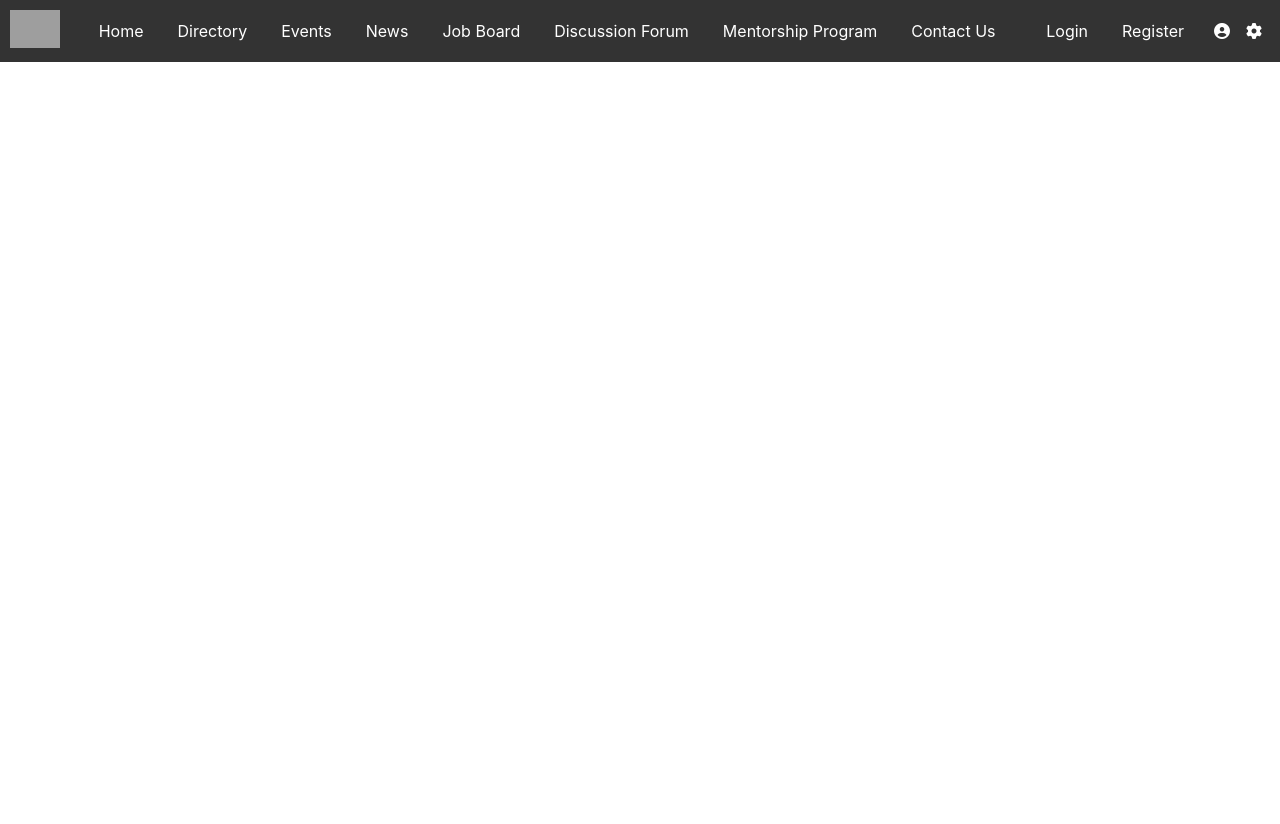
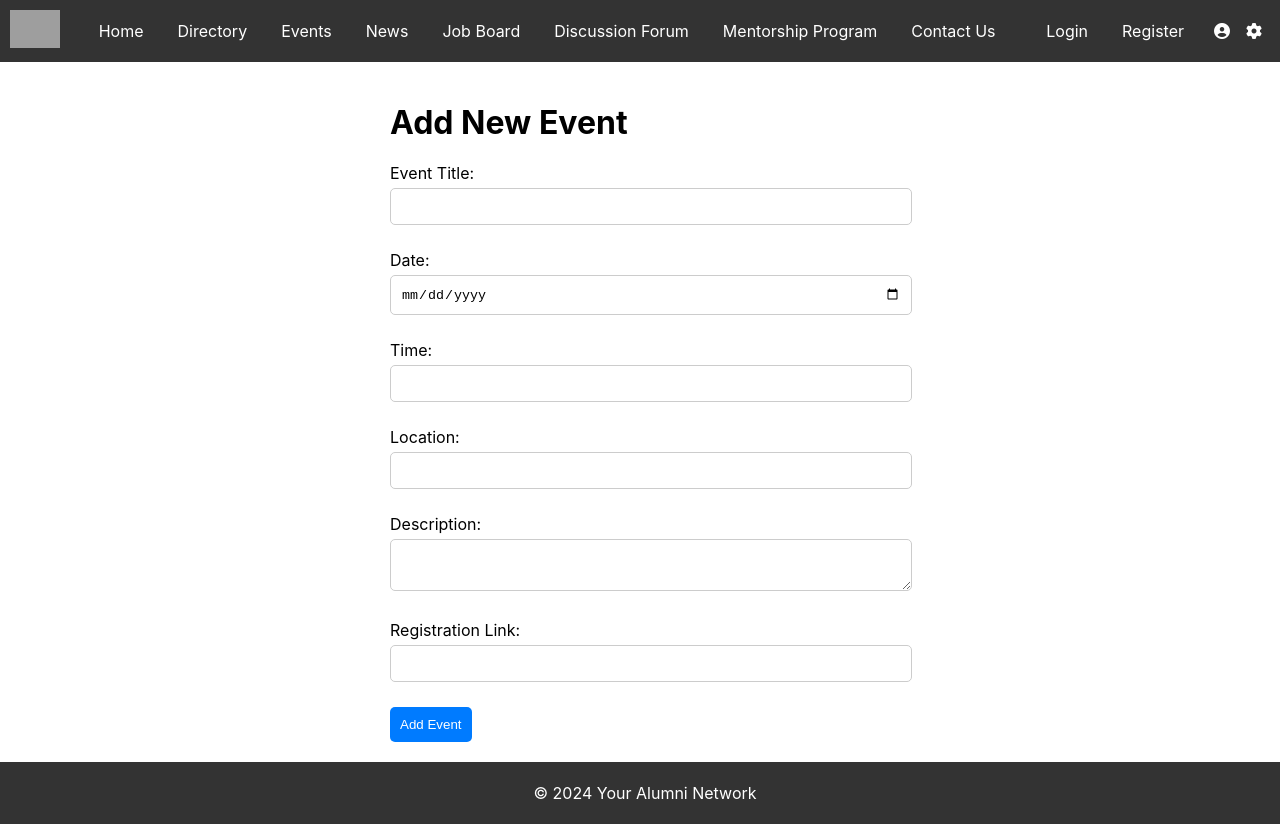
Before and after one commit to kavaskar786/anw, a React (Create React App) app in the folder alumni-network/: page /events/new in a window 1280 px wide. Before the commit the page ends 800 px from the top, so only its background shows below. Built offline with nearby package versions, Linux system fonts and the light colour scheme; grey boxes are pictures that could not be loaded.

Commit message:
added event page

```diff
--- a/alumni-network/package.json
+++ b/alumni-network/package.json
@@ -11,6 +11,8 @@
     "react-dom": "^18.2.0",
     "react-router-dom": "^6.21.1",
     "react-scripts": "5.0.1",
+    "react-slick": "^0.29.0",
+    "slick-carousel": "^1.8.1",
     "web-vitals": "^2.1.4"
   },
   "scripts": {
--- a/alumni-network/src/App.js
+++ b/alumni-network/src/App.js
@@ -15,6 +15,7 @@ import DiscussionForumPage from './components/DiscussionForumPage';
 import MentorshipProgramPage from './components/MentorshipProgramPage';
 import SettingsPage from './components/SettingsPage';
 import ContactUsPage from './components/ContactUsPage';
+import NewEventFormPage from './components/NewEventFormPage';
 const App = () => {
   return (
     <Router>
@@ -28,6 +29,7 @@ const App = () => {
           <Route path="/profile" element={<ProfilePage />} />
           <Route path="/directory" element={<DirectoryPage />} />
           <Route path="/events" element={<EventsPage />} />
+          <Route path="/events/new" element={<NewEventFormPage />} />
           <Route path="/news" element={<NewsPage />} />
           <Route path="/jobboard" element={<JobBoardPage />} />
           <Route path="/discussion" element={<DiscussionForumPage />} />
--- a/alumni-network/src/components/EventsPage.js
+++ b/alumni-network/src/components/EventsPage.js
@@ -1,26 +1,40 @@
 // EventsPage.js
 
-import React from 'react';
-import './css/EventsPage.css'; // Import the CSS file for styling
+import React, { useState } from 'react';
+import { Link } from 'react-router-dom';
+import Footer from '../components/Footer';
+import './css/EventsPage.css';
 
 const EventsPage = () => {
-  const eventsData = [
-    { id: 1, title: 'Networking Mixer', date: '2024-05-15', location: 'Virtual Event' },
-    { id: 2, title: 'Career Workshop', date: '2024-06-10', location: 'Conference Room A' },
-    // Add more events as needed
-  ];
+  const [eventsData, setEventsData] = useState([]);
+
+  const handleAddEvent = (newEventData) => {
+    setEventsData((prevEvents) => [...prevEvents, newEventData]);
+  };
 
   return (
-    <div className="events-container">
-      <h2>Events Page</h2>
-      {eventsData.map((event) => (
-        <div key={event.id} className="event-entry">
-          <h3>{event.title}</h3>
-          <p>Date: {event.date}</p>
-          <p>Location: {event.location}</p>
-          {/* Add more event details as needed */}
+    <div >
+      <div className="events-page-container">
+        <h1>Upcoming Events</h1>
+        <div className="events-list">
+          {eventsData.map((event, index) => (
+            <div key={index} className="event-item">
+              <h2>{event.title}</h2>
+              <p>Date: {event.date}</p>
+              <p>Time: {event.time}</p>
+              <p>Location: {event.location}</p>
+              <p>{event.description}</p>
+              <a href={event.registrationLink} target="_blank" rel="noopener noreferrer">
+                RSVP or Register
+              </a>
+            </div>
+          ))}
         </div>
-      ))}
+        <Link to="/events/new" className="add-event-link">
+          Add New Event
+        </Link>
+      </div>
+      <Footer />
     </div>
   );
 };
--- a/alumni-network/src/components/HomePage.js
+++ b/alumni-network/src/components/HomePage.js
@@ -1,19 +1,56 @@
 // HomePage.js
 
 import React from 'react';
+import Slider from 'react-slick';
 import Footer from '../components/Footer';
-import './css/HomePage.css'; // Import the CSS file for stylingz
+import './css/HomePage.css'; // Import the CSS file for styling
+
+// Import slick-carousel styles
+import 'slick-carousel/slick/slick.css';
+import 'slick-carousel/slick/slick-theme.css';
 
 const HomePage = () => {
+  // Sample data for combined carousel
+  const carouselData = [
+    { type: 'event', content: 'Event 1 - Date and Time' },
+    { type: 'profile', content: 'Featured Alumni 1' },
+    { type: 'event', content: 'Event 2 - Date and Time' },
+    { type: 'profile', content: 'Featured Alumni 2' },
+  ];
+
+  // Slick carousel settings
+  const carouselSettings = {
+    dots: true,
+    infinite: true,
+    speed: 500,
+    slidesToShow: 1,
+    slidesToScroll: 1,
+    autoplay: true,
+    autoplaySpeed: 5000,
+  };
+
   return (
     <div>
       <div className="homepage-container">
         <div className="homepage-content">
+          {/* Combined Carousel */}
+        <div className="carousel-section">
+          <Slider {...carouselSettings}>
+            {carouselData.map((item, index) => (
+              <div key={index}>
+                <p>{item.content}</p>
+              </div>
+            ))}
+          </Slider>
+        </div>
           <h1>Welcome to the Alumni Network!</h1>
           <p>This is the homepage of our alumni networking web app.</p>
           <p>Feel free to explore and connect with fellow alumni.</p>
         </div>
+
+
       </div>
+
       <Footer />
     </div>
   );
--- /dev/null
+++ b/alumni-network/src/components/NewEventFormPage.js
@@ -0,0 +1,111 @@
+// NewEventFormPage.js
+
+import React, { useState } from 'react';
+import { useNavigate } from 'react-router-dom';
+import Footer from '../components/Footer';
+import './css/NewEventFormPage.css';
+
+const NewEventFormPage = ({ onAddEvent }) => {
+  const navigate = useNavigate();
+  const [eventData, setEventData] = useState({
+    title: '',
+    date: '',
+    time: '',
+    location: '',
+    description: '',
+    registrationLink: '',
+  });
+
+  const handleChange = (e) => {
+    const { name, value } = e.target;
+    setEventData((prevData) => ({
+      ...prevData,
+      [name]: value,
+    }));
+  };
+
+  const handleSubmit = (e) => {
+    e.preventDefault();
+    onAddEvent(eventData);
+    navigate('/events');
+  };
+
+  return (
+    <div>
+      <div className="new-event-form-page-container">
+        <form onSubmit={handleSubmit} className="event-form">
+          <h1>Add New Event</h1>
+          <div className="form-group">
+            <label htmlFor="title">Event Title:</label>
+            <input
+              type="text"
+              id="title"
+              name="title"
+              value={eventData.title}
+              onChange={handleChange}
+              required
+            />
+          </div>
+          <div className="form-group">
+            <label htmlFor="date">Date:</label>
+            <input
+              type="date"
+              id="date"
+              name="date"
+              value={eventData.date}
+              onChange={handleChange}
+              required
+            />
+          </div>
+          <div className="form-group">
+            <label htmlFor="time">Time:</label>
+            <input
+              type="text"
+              id="time"
+              name="time"
+              value={eventData.time}
+              onChange={handleChange}
+              required
+            />
+          </div>
+          <div className="form-group">
+            <label htmlFor="location">Location:</label>
+            <input
+              type="text"
+              id="location"
+              name="location"
+              value={eventData.location}
+              onChange={handleChange}
+              required
+            />
+          </div>
+          <div className="form-group">
+            <label htmlFor="description">Description:</label>
+            <textarea
+              id="description"
+              name="description"
+              value={eventData.description}
+              onChange={handleChange}
+              required
+            />
+          </div>
+          <div className="form-group">
+            <label htmlFor="registrationLink">Registration Link:</label>
+            <input
+              type="url"
+              id="registrationLink"
+              name="registrationLink"
+              value={eventData.registrationLink}
+              onChange={handleChange}
+              required
+            />
+          </div>
+          <button type="submit">Add Event</button>
+        </form>
+      </div>
+      <Footer />
+    </div>
+  );
+};
+
+export default NewEventFormPage;
--- a/alumni-network/src/components/css/EventsPage.css
+++ b/alumni-network/src/components/css/EventsPage.css
@@ -1,26 +1,66 @@
 /* EventsPage.css */
 
-.events-container {
-    max-width: 800px;
-    margin: 0 auto;
-    padding: 20px;
-    background-color: white;
-    border-radius: 8px;
-    box-shadow: 0 0 10px rgba(0, 0, 0, 0.1);
+
+.events-page-container {
+  background-image: url("../images/pexels-steve-johnson-1509534.jpg");
+  background-size: cover;
+  background-position: center;
+  height: 100vh;
+  display: flex;
+  flex-direction: column;
+  align-items: center;
+  justify-content: center;
+  color: white;
 }
 
-  .event-entry {
+.events-list {
+  width: 100%;
+  max-width: 800px;
+}
+
+.event-item {
   margin-bottom: 20px;
   padding: 15px;
-    border: 1px solid #ddd;
+  background-color: #f5f5f5;
   border-radius: 8px;
 }
 
-  .event-entry h3 {
-    color: #333;
+.event-item h2 {
+  margin-bottom: 10px;
+  color: #007bff;
 }
 
-  .event-entry p {
-    margin-top: 5px;
-    color: #555;
+.event-item p {
+  margin: 5px 0;
 }
+
+.event-item a {
+  color: #007bff;
+  text-decoration: none;
+  display: inline-block;
+  margin-top: 10px;
+}
+
+.event-item a:hover {
+  text-decoration: underline;
+}
+
+.add-event-link {
+  margin-top: 20px;
+  color: #007bff;
+  text-decoration: none;
+  font-weight: bold;
+}
+
+.add-event-link:hover {
+  text-decoration: underline;
+}
+
+footer {
+  background-color: #333;
+  padding: 5px;
+  text-align: center;
+  color: white;
+  bottom: 0;
+  width: 100%;
+}
--- a/alumni-network/src/components/css/HomePage.css
+++ b/alumni-network/src/components/css/HomePage.css
@@ -17,9 +17,44 @@
   margin-bottom: 50px;
 }
 
+.carousel-section {
+  width: 100%;
+  max-width: 800px;
+  margin-top: 20px;
+  position: relative;
+}
+
+.carousel-section h2 {
+  margin-bottom: 10px;
+}
+
+.slick-dots {
+  bottom: -30px;
+}
+
+.slick-prev,
+.slick-next {
+  font-size: 24px;
+  color: #007bff;
+  position: absolute;
+  top: 50%;
+  transform: translateY(-50%);
+  opacity: 0;
+  transition: opacity 0.3s ease;
+}
+
+.carousel-section:hover .slick-prev,
+.carousel-section:hover .slick-next {
+  opacity: 1;
+}
+
+.slick-prev:hover,
+.slick-next:hover {
+  color: #0056b3;
+}
 footer {
   background-color: #333;
-  padding: 10px;
+  padding: 5px;
   text-align: center;
   color: white;
   bottom: 0;
--- /dev/null
+++ b/alumni-network/src/components/css/NewEventFormPage.css
@@ -0,0 +1,53 @@
+/* NewEventFormPage.css */
+
+.new-event-form-page-container {
+    display: flex;
+    flex-direction: column;
+    align-items: center;
+    padding: 20px;
+  }
+
+  .event-form {
+    width: 100%;
+    max-width: 500px;
+  }
+
+  .form-group {
+    margin-bottom: 15px;
+  }
+
+  label {
+    display: block;
+    margin-bottom: 5px;
+  }
+
+  input,
+  textarea {
+    width: 100%;
+    padding: 10px;
+    border: 1px solid #ccc;
+    border-radius: 5px;
+    margin-bottom: 10px;
+  }
+
+  button {
+    background-color: #007bff;
+    color: #fff;
+    padding: 10px;
+    border: none;
+    border-radius: 5px;
+    cursor: pointer;
+  }
+
+  button:hover {
+    background-color: #0056b3;
+  }
+
+  footer {
+  background-color: #333;
+  padding: 5px;
+  text-align: center;
+  color: white;
+  bottom: 0;
+  width: 100%;
+}
```
Also changed, not shown: 1 other file (tests, documents, lock files or other folders). Lines whose indentation alone changed are shown as unchanged.
